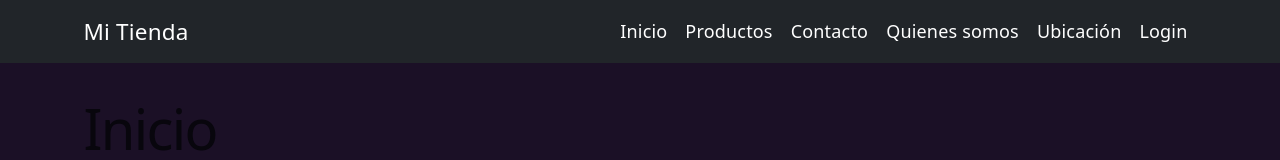
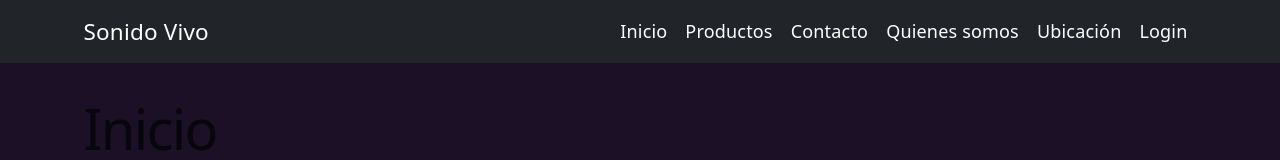
Before and after one commit to Cata-8/TiendaSonidoReact, a React (Vite) app: page / in a window 1280 px wide. Shown: the top 160 px of the page. Built offline with nearby package versions, Linux system fonts and the light colour scheme.

Commit message:
Se modifico titulo de tienda

```diff
--- a/src/components/organismos/Navbar.tsx
+++ b/src/components/organismos/Navbar.tsx
@@ -5,7 +5,7 @@ function Navbar(){
         <nav className="navbar navbar-expand bg-dark">
             <div className="container">
                 <span className="navbar-brand text-white">
-                    Mi Tienda
+                    Sonido Vivo
                 </span>
 
                 <div className="navbar-nav">
```
